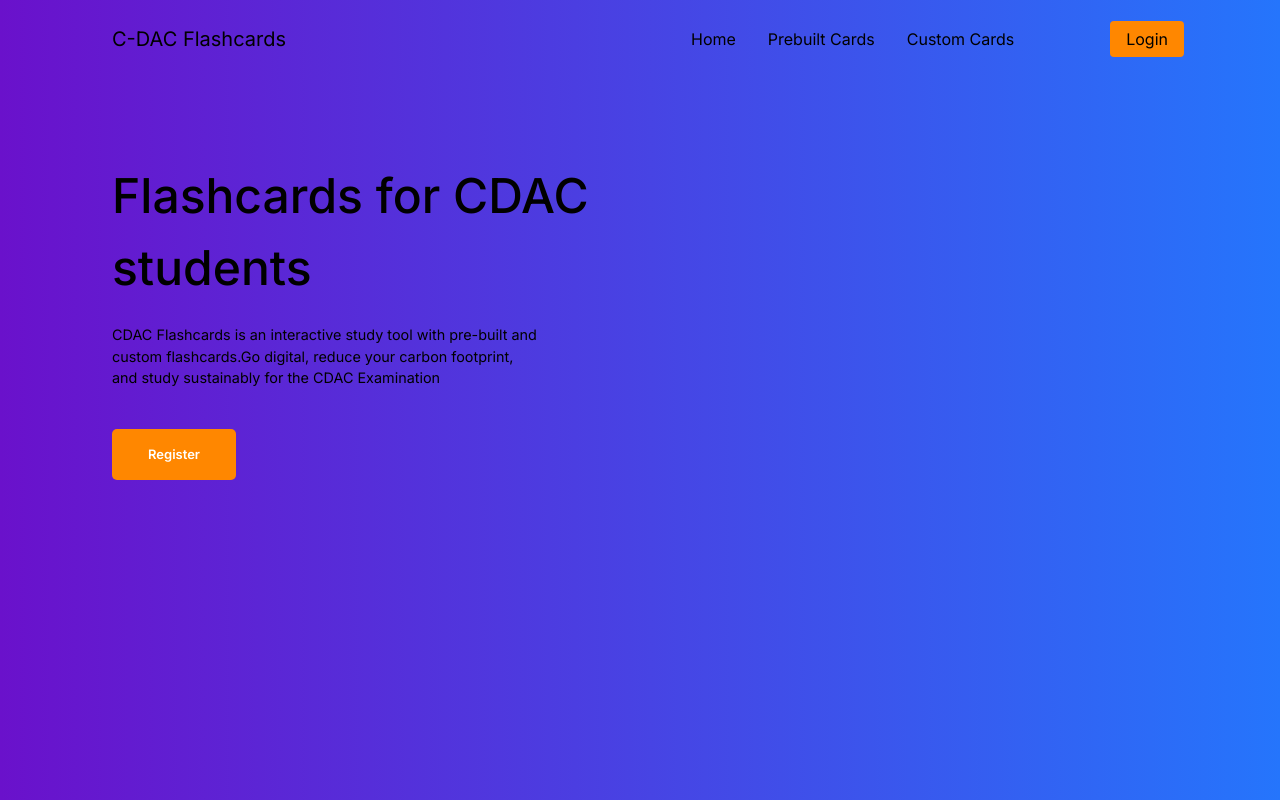
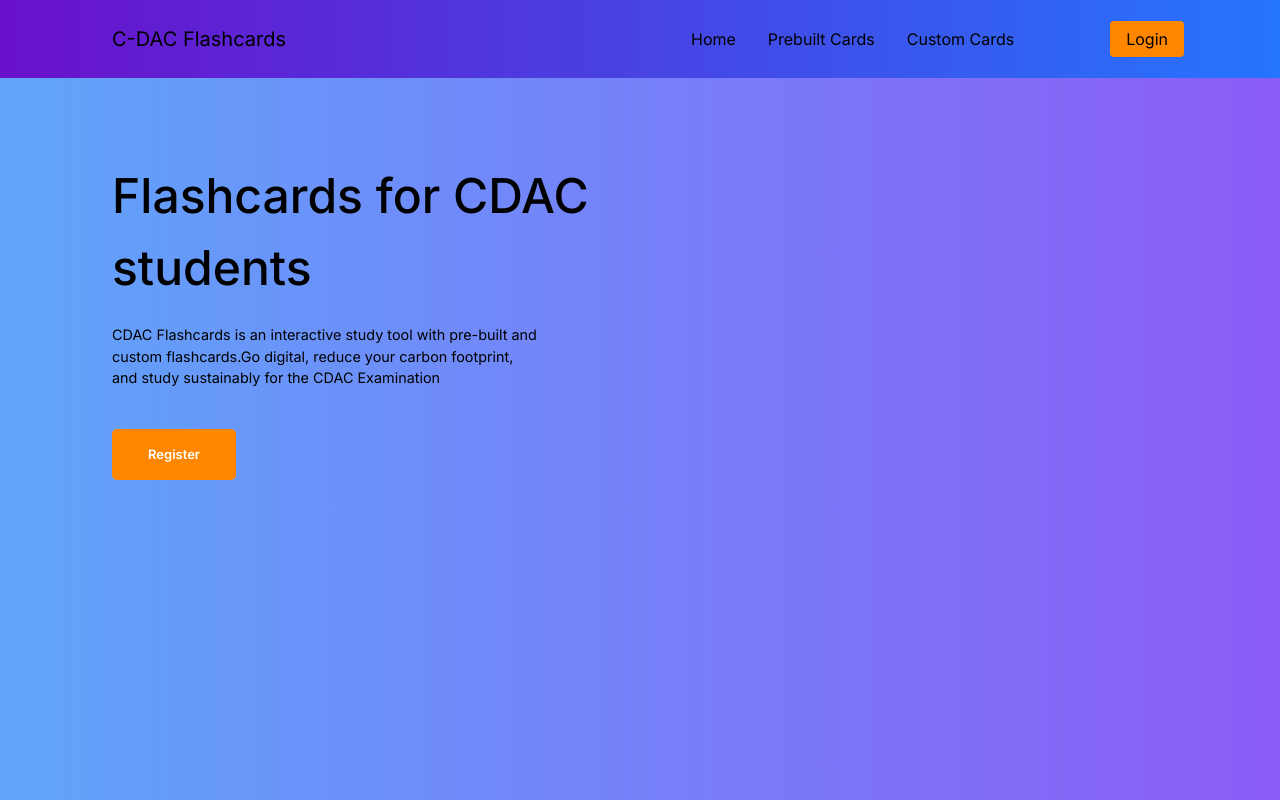
Before and after one commit to Shujaulislam/flashcard, a Next.js app: page / in a window 1280 px wide. Shown: the top 800 px of the page. Built offline with nearby package versions, Linux system fonts and the light colour scheme.

Commit message:
aesthetci changes

```diff
--- a/src/app/dashboard/page.js
+++ b/src/app/dashboard/page.js
@@ -1,73 +1,15 @@
-// src/app/dashboard/page.js
-// import { decks } from '../../data/decks';
-
-// export default function Dashboard() {
-//   return (
-//     <div className="p-6">
-//       <h1 className="text-2xl font-bold mb-4">Your Flashcard Decks</h1>
-//       <div className="grid grid-cols-1 md:grid-cols-2 lg:grid-cols-3 gap-6">
-//         {decks.map(deck => (
-//           <div
-//             key={deck.id}
-//             className="bg-white p-6 rounded-lg shadow-md hover:shadow-lg transition-shadow duration-300"
-//           >
-//             <h2 className="text-xl text-black font-semibold mb-2">{deck.title}</h2>
-//             {deck.description && <p className="text-gray-700 mb-4">{deck.description}</p>}
-//             <a
-//               href={`/decks/${deck.id}`}
-//               className="inline-block px-4 py-2 text-white bg-blue-500 rounded hover:bg-blue-700 transition-colors"
-//             >
-//               Start Deck
-//             </a>
-//           </div>
-//         ))}
-//       </div>
-//     </div>
-//   );
-// }
 
 
 
 
-
-// import { decks } from '../../data/decks';
-// import styles from './dashboard.module.css';
-
-// export default function Dashboard() {
-//   return (
-//     <div className={styles.container}>
-//       <h1 className={styles.title}>Prebuild Flashcard </h1>
-//       <div className={styles.grid}>
-//         {decks.map(deck => (
-//           <div
-//             key={deck.id}
-//             className={styles.card}
-//           >
-//             <h2 className={styles['card-title']}>{deck.title}</h2>
-//             {deck.description && <p className={styles['card-description']}>{deck.description}</p>}
-//             <a
-//               href={`/decks/${deck.id}`}
-//               className={styles['card-link']}
-//             >
-//               Start Deck
-//             </a>
-//           </div>
-//         ))}
-//       </div>
-//     </div>
-//   );
-// }
-
-
-import Navbar from '@/components/navbar/navbar';
 import { decks } from '../../data/decks';
 import styles from './dashboard.module.css';
-import Footer from '@/components/footer/footer';
+
 
 export default function Dashboard() {
   return (
     <>
-    <Navbar/>
+
       <div className={styles.container}>
       <h1 className={styles.title}> PG Diploma In Advanced Computing (PG-DAC)</h1>
       <h2 className={styles['title-content']}>PG-DAC is the most popular PG Diploma course of C-DAC.
@@ -99,7 +41,6 @@ export default function Dashboard() {
         ))}
       </div>
     </div>
-    <Footer/>
     </>
   );
 }
--- a/src/app/home.module.css
+++ b/src/app/home.module.css
@@ -3,14 +3,10 @@
 /* Flex container for centering content */
 .container {
    display: flex;
-   background-image: linear-gradient(to right, #6a11cb 0%, #2575fc 100%);
+   background-image: linear-gradient(to right, #60a5fa, #8b5cf6);
     height: 92vh;
   }
-  /* .home-left{
-    background-color: red;
-    width: 50%;
-    margin-left: 7rem;
-  } */
+
 
   .home-left {
 
--- a/src/app/layout.js
+++ b/src/app/layout.js
@@ -1,17 +1,24 @@
 import { Inter } from "next/font/google";
 import "./globals.css";
+import Footer from "@/components/footer/footer";
+import Navbar from "@/components/navbar/navbar";
+
 
 const inter = Inter({ subsets: ["latin"] });
 
 export const metadata = {
-  title: "Create Next App",
-  description: "Generated by create next app",
+  title: "C-DAC Flashcards",
+  description: "Flashcards for CDAC students",
 };
 
 export default function RootLayout({ children }) {
   return (
     <html lang="en">
-      <body className={inter.className}>{children}</body>
+      <body className={inter.className}>
+        <Navbar/>
+        {children}
+        <Footer/>
+      </body>
     </html>
   );
 }
--- a/src/app/page.js
+++ b/src/app/page.js
@@ -1,12 +1,10 @@
-import Footer from "@/components/footer/footer";
-import Navbar from "@/components/navbar/navbar";
 import Link from "next/link";
 import styles from "./home.module.css";
 
 export default function Home() {
   return (
     <>
-      <Navbar />
+
       <div className={styles.container}>
        <div className= {styles['home-left']}>
       <div className={styles['left-content']}>
@@ -108,7 +106,6 @@ export default function Home() {
       </section>
 
 
-      <Footer />
     </>
   );
 }
--- a/src/components/navbar/navbar.js
+++ b/src/components/navbar/navbar.js
@@ -1,6 +1,3 @@
-
-
-
 import React from 'react';
 import Link from 'next/link';
 import styles from './navbar.module.css';
```
